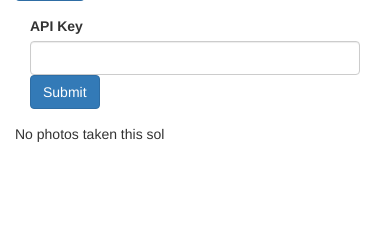
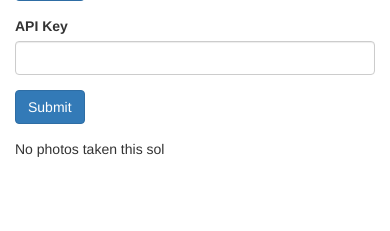
Before and after one commit to homeGrownCheese/rover_site, a Django app: template home/templates/home/index.html in a window 390 px wide. Shown: the part 270-501 px from the top of the page. Run offline with Django 4.2, Linux system fonts and the light colour scheme; the template is opened without the code that fills it, so the values that code supplies are empty; some libraries are stand-ins or nearby versions.

Commit message:
page clean up

```diff
--- a/home/templates/home/index.html
+++ b/home/templates/home/index.html
@@ -38,16 +38,16 @@
             <!--A form for selecting the sol and camera, the camera will be a dropdown and the sol will be a number-->
 
             <form action="" method="get">
-                <div class="form-group col-md-3">
+                <div class="form-group col-md-4">
                     <label for="sol">Sol</label>
                     <input type="number" name="sol" id="sol" class="form-control" value="{{ request.GET.sol|default:'1000' }}">
                 </div>
-                <div class="form-group col-md-3">
+                <div class="form-group col-md-4">
                     <!--input page number selection-->
                     <label for="page">Page</label>
                     <input type="number" name="page" id="page" class="form-control" value="{{ request.GET.page|default:'1' }}">
                 </div>
-                <div class="form-group col-md-3">
+                <div class="form-group col-md-4">
                     <label for="camera">Camera</label>
                     <select name="camera" id="camera" class="form-control">
                         <option value="all">All</option>
@@ -68,15 +68,18 @@
             </form>
         </div>
         <!--A seperate form for the api key-->
-        <div class="form-group col-md-3">
-
+          <div class="row">
+        <div class="form-group col-md-12">
         <form method="post">
            {% csrf_token %}
-                    <label for="api_key">API Key</label>
-                    <input type="text" name="api_key" id="api_key" class="form-control" value="{{ request.GET.api_key|default:'' }}">
-                    <span><input type="submit" value="Submit" class="btn btn-primary"></span>
+          <label for="api_key">API Key</label>
+          <input type="text" name="api_key" id="api_key" class="form-control" value="{{ request.GET.api_key|default:'' }}">
+        </div>
+        <div class="form-group col-md-12">
+          <span><input type="submit" value="Submit" class="btn btn-primary"></span>
         </form>
-                </div>
+          </div>
+        </div>
 
 {% if data.photos %}
   <div class="row">
--- a/home/views.py
+++ b/home/views.py
@@ -1,8 +1,6 @@
 import requests
 import dotenv
 import os
-import json
-
 
 from django.shortcuts import render
 
```
